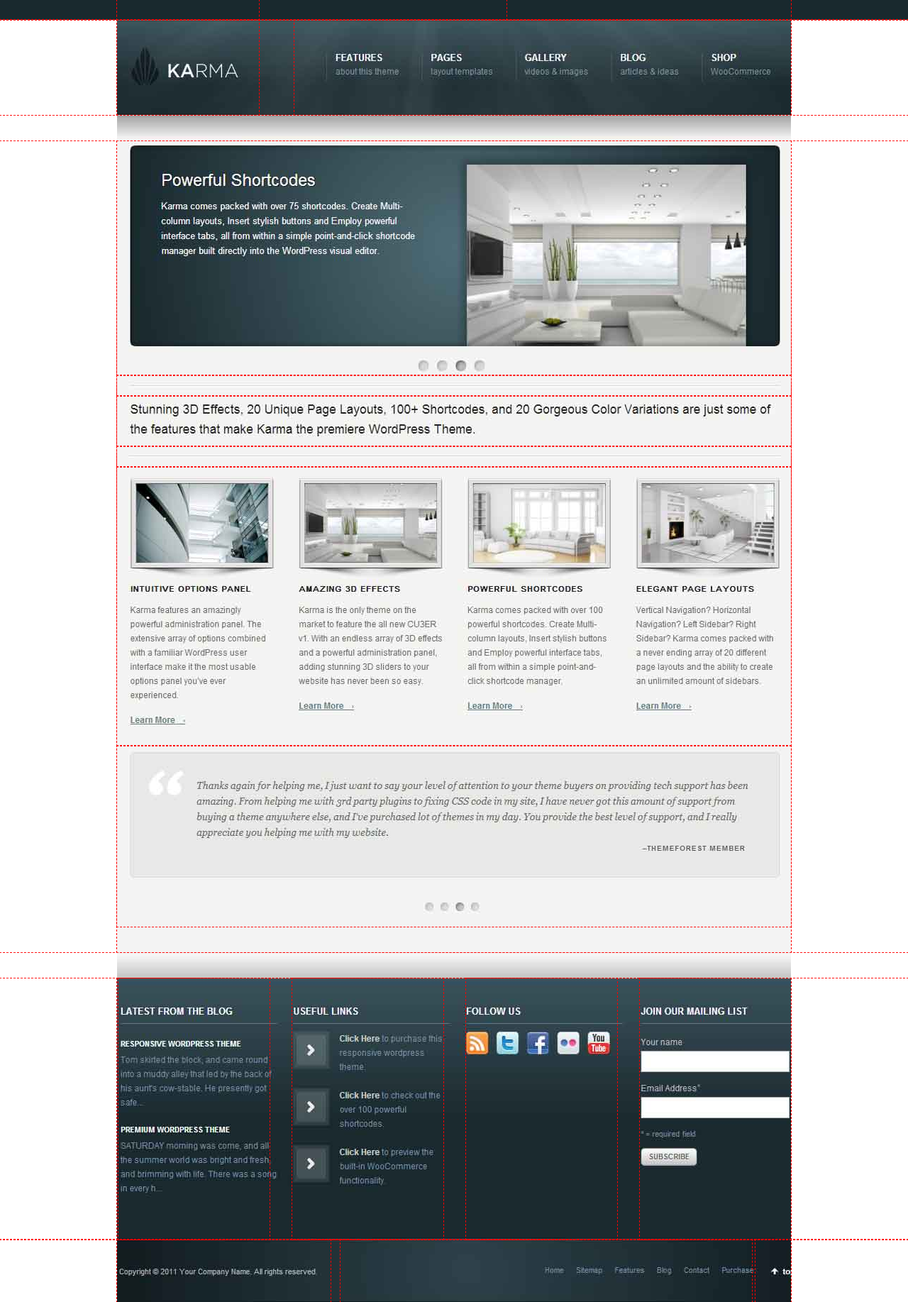
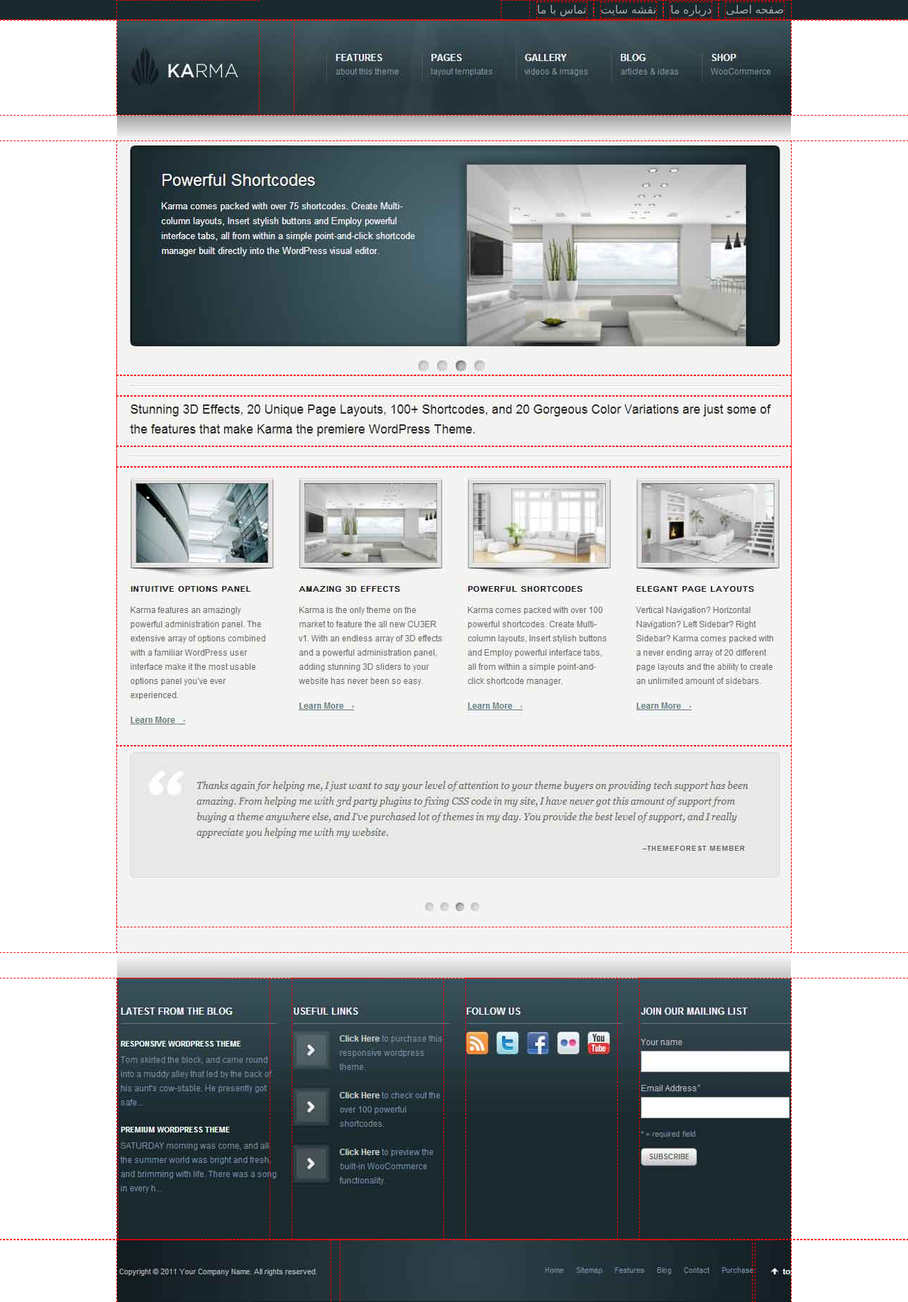
Before and after one commit to mediateq/Technoprint, a PHP site: page / in a window 1280 px wide. Shown: the whole page at 71% size. Run offline with PHP 8.4, Linux system fonts and the light colour scheme.

Commit message:
add menu to top-header

```diff
--- a/index.php
+++ b/index.php
@@ -13,7 +13,25 @@
 			<!-- Top Header -->
 			<div class="top-header">
 				<div class="container">
-					<div class="menu"></div>
+					<div class="menu">
+						<nav>
+							<menu>
+								<li>
+									<a href="#">صفحه اصلی</a>
+								</li>
+								<li>
+									<a href="#">درباره ما</a>
+								</li>
+								<li>
+									<a href="#">نقشه سایت</a>
+								</li>
+								<li>
+									<a href="#">تماس با ما</a>
+								</li>
+							</menu>
+							<div class="badboy"></div>
+						</nav>
+					</div>
 					<div class="left"></div>
 					<div class="badboy"></div>
 				</div>
@@ -47,6 +65,7 @@
 					<div class="second"></div>
 					<div class="third"></div>
 					<div class="forth"></div>
+					<div class="badboy"></div>
 				</div>
 			</div>
 			<!-- Bot Footer -->
@@ -55,6 +74,7 @@
 					<div class="top"></div>
 					<div class="copyright"></div>
 					<div class="menu"></div>
+					<div class="badboy"></div>
 				</div>
 			</div>
 		</footer>
--- a/style.css
+++ b/style.css
@@ -8,6 +8,10 @@ header,footer,section,div,*{
 	background-repeat: no-repeat;
 	background-position: top center;
 }
+
+a{
+	text-decoration: none;
+}
 /*------------------------------Header-------------------------------*/
 /*Top Header*/
 header .top-header{
@@ -15,18 +19,37 @@ header .top-header{
 }
 
 header .top-header .container{
-	min-height: 28px;
+
 }
 
 header .top-header .container .menu{
 	min-width: 400px;
-	min-height: 28px;
 	float: right;
+}
+
+header .top-header .container .menu nav menu{
+	margin: 0;
+}
+
+header .top-header .container .menu nav menu li{
+	float: right;
+	background-image: url('./images/separator-toolbar.png');
+	background-repeat: no-repeat;
+	background-position: right center;
+}
+
+header .top-header .container .menu nav menu li:first-child{
+	background-image: none;
+}
+
+header .top-header .container .menu nav menu li a{
+	display: block;
+	color: #A8ACAF;
+	margin: 3px 10px;
 }
 
 header .top-header .container .left{
 	width: 200px;
-	min-height: 28px;
 	float: left;
 }
 /*Main Header*/
```
Also changed, not shown: images/separator-toolbar.png (added).
